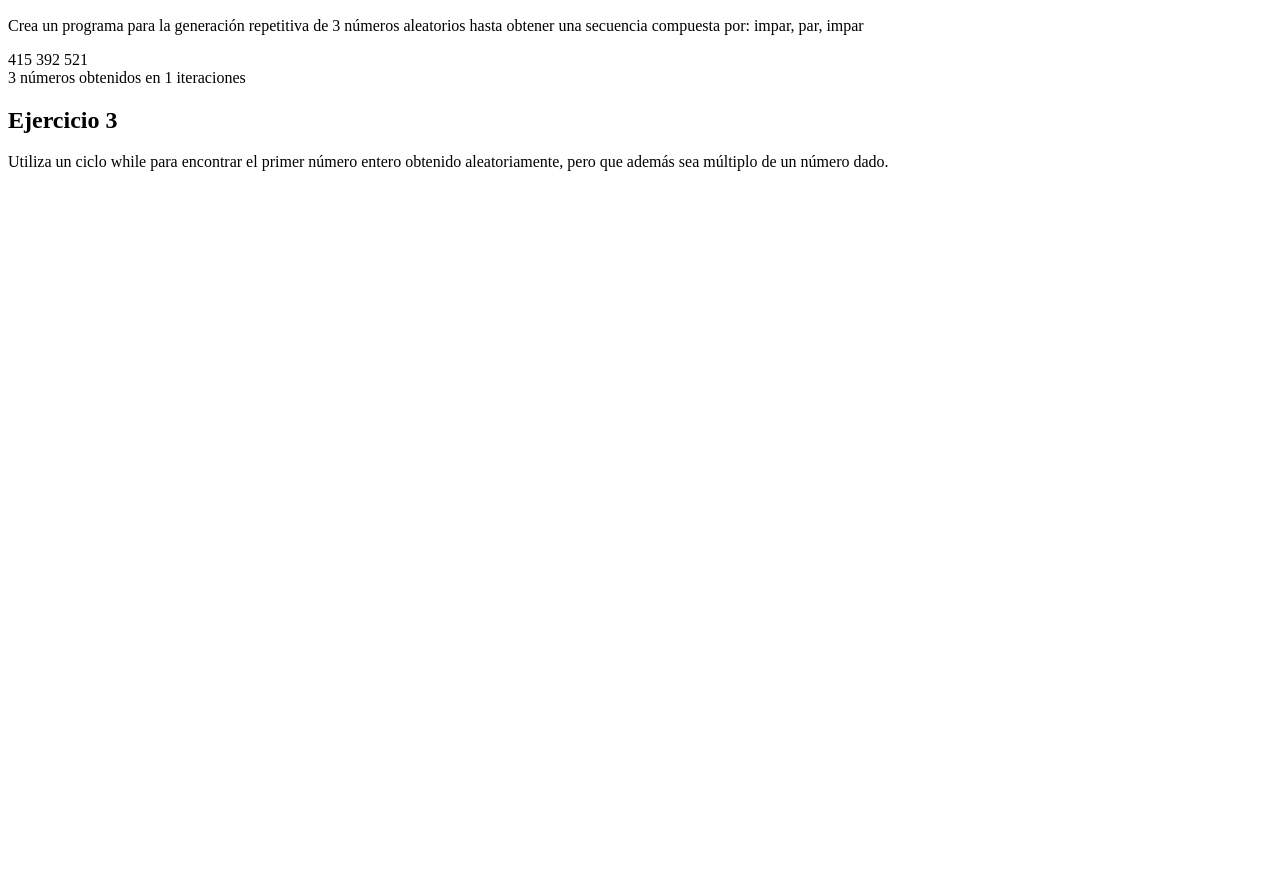
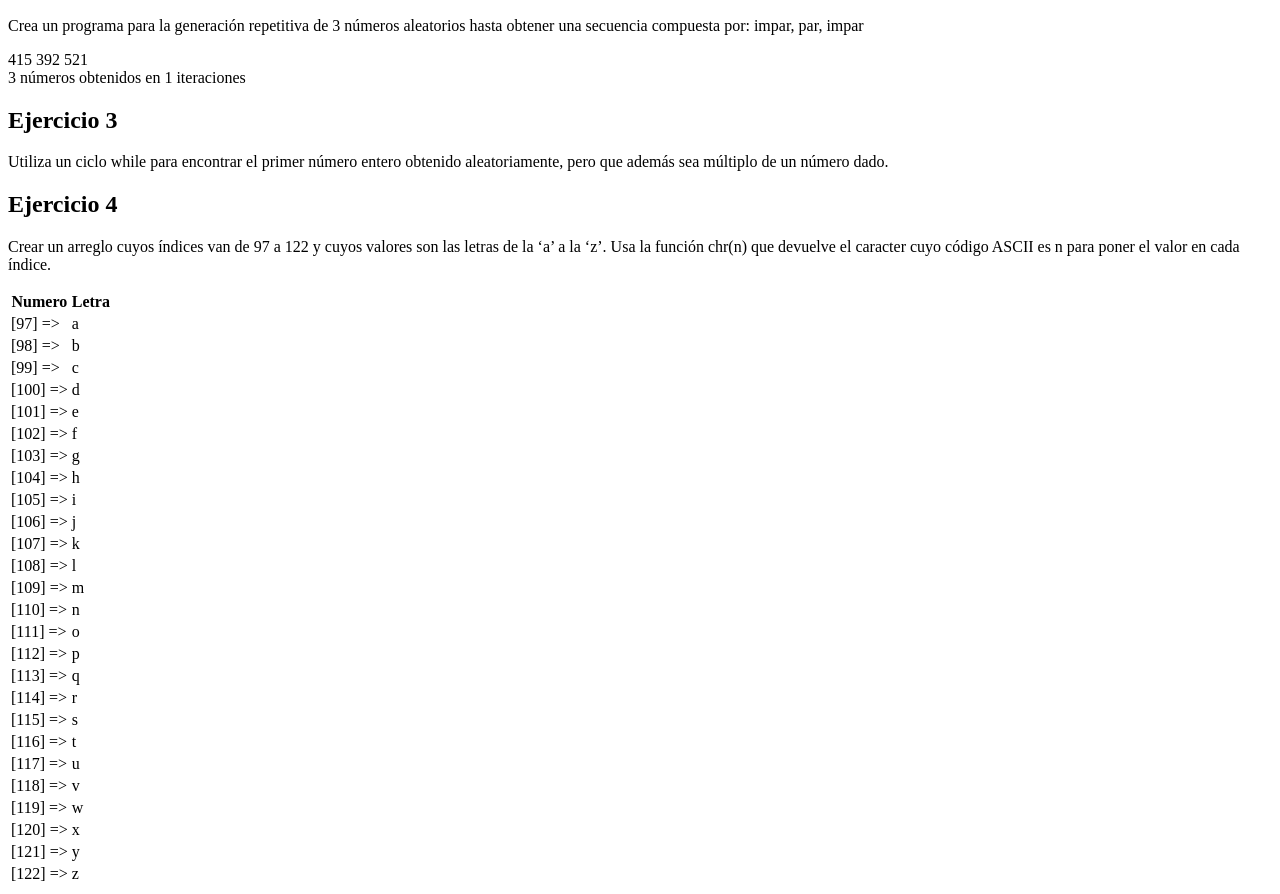
Before and after one commit to LuisMDNavarro/tecweb, a PHP site: page / in a window 1280 px wide. Shown: the part 135-1029 px from the top of the page. Before the commit the page ends 306 px from the top, so only its background shows below. Run offline with PHP 8.4, Linux system fonts and the light colour scheme.

Commit message:
Ejercicio 4 terminado

```diff
--- a/practicas/p04/index.php
+++ b/practicas/p04/index.php
@@ -33,5 +33,12 @@
             echo enteromultipo($dado);
         }
     ?>
+    <h2>Ejercicio 4</h2>
+    <p>Crear un arreglo cuyos índices van de 97 a 122 y cuyos valores son las letras de la ‘a’
+    a la ‘z’. Usa la función chr(n) que devuelve el caracter cuyo código ASCII es n para poner
+    el valor en cada índice. </p>
+    <?php
+        echo arreglo();
+    ?>
 </body>
 </html>
--- a/practicas/p04/p04_funciones.php
+++ b/practicas/p04/p04_funciones.php
@@ -54,4 +54,25 @@ function enteromultipo($dado){
     }while($encontrar%$dado !=0);
     echo "El numero usando do-while es $encontrar";
 }
+
+function arreglo(){
+    $abecedario;
+    for($i=97; $i<123; $i++)
+    {
+        $abecedario[$i] = chr($i);
+    }
+    echo "<table>";
+    echo "<tr>
+    <th>Numero </th>
+    <th>Letra</th>
+        </tr>";
+    foreach($abecedario as $numero => $letra)
+    {
+        echo "<tr>
+        <td>[$numero] =></td>
+        <td>$letra</td>
+    </tr>";
+    }
+    echo "</table>";
+}
 ?>
```
